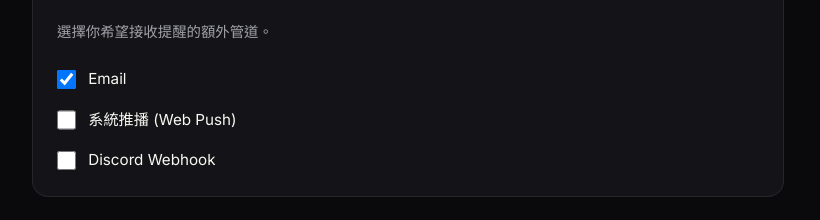
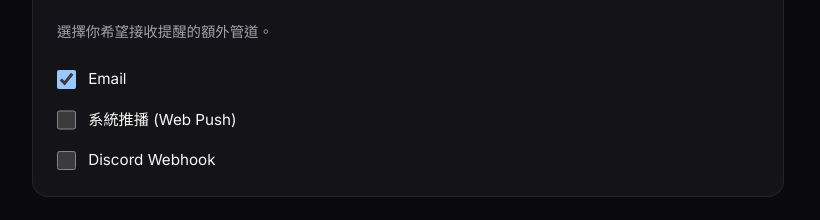
Before and after one commit to AkiLin030/notify-ai-pwa, a Next.js app in the folder frontend/: page /settings in a window 1280 px wide. Shown: the part 1684-1904 px from the top of the page, without its empty margins (232-1052 px from the left). Built offline with nearby package versions, Linux system fonts and the light colour scheme; no server answers; sample sign-in values are in the browser's storage.

Commit message:
style: fix header text color in light mode and input icons in dark mode

```diff
--- a/frontend/src/app/dashboard/chat.module.css
+++ b/frontend/src/app/dashboard/chat.module.css
@@ -17,6 +17,7 @@
   align-items: center;
   flex-shrink: 0;
   z-index: 10;
+  color: white;
 }
 
 .headerContent {
--- a/frontend/src/app/globals.css
+++ b/frontend/src/app/globals.css
@@ -1,6 +1,7 @@
 @import url('https://fonts.googleapis.com/css2?family=Inter:wght@300;400;500;600;700&display=swap');
 
 :root {
+  color-scheme: dark;
   /* Dark Mode as Default for a Sleek Aesthetic */
   --bg-primary: #0a0a0c;
   --bg-secondary: #141418;
@@ -35,6 +36,7 @@
 }
 
 [data-theme="light"] {
+  color-scheme: light;
   --bg-primary: #f8f9fa;
   --bg-secondary: #ffffff;
   --bg-tertiary: #e9ecef;
--- a/frontend/src/app/settings/settings.module.css
+++ b/frontend/src/app/settings/settings.module.css
@@ -15,6 +15,7 @@
   display: flex;
   justify-content: space-between;
   align-items: center;
+  color: white;
 }
 
 .backButton {
```
